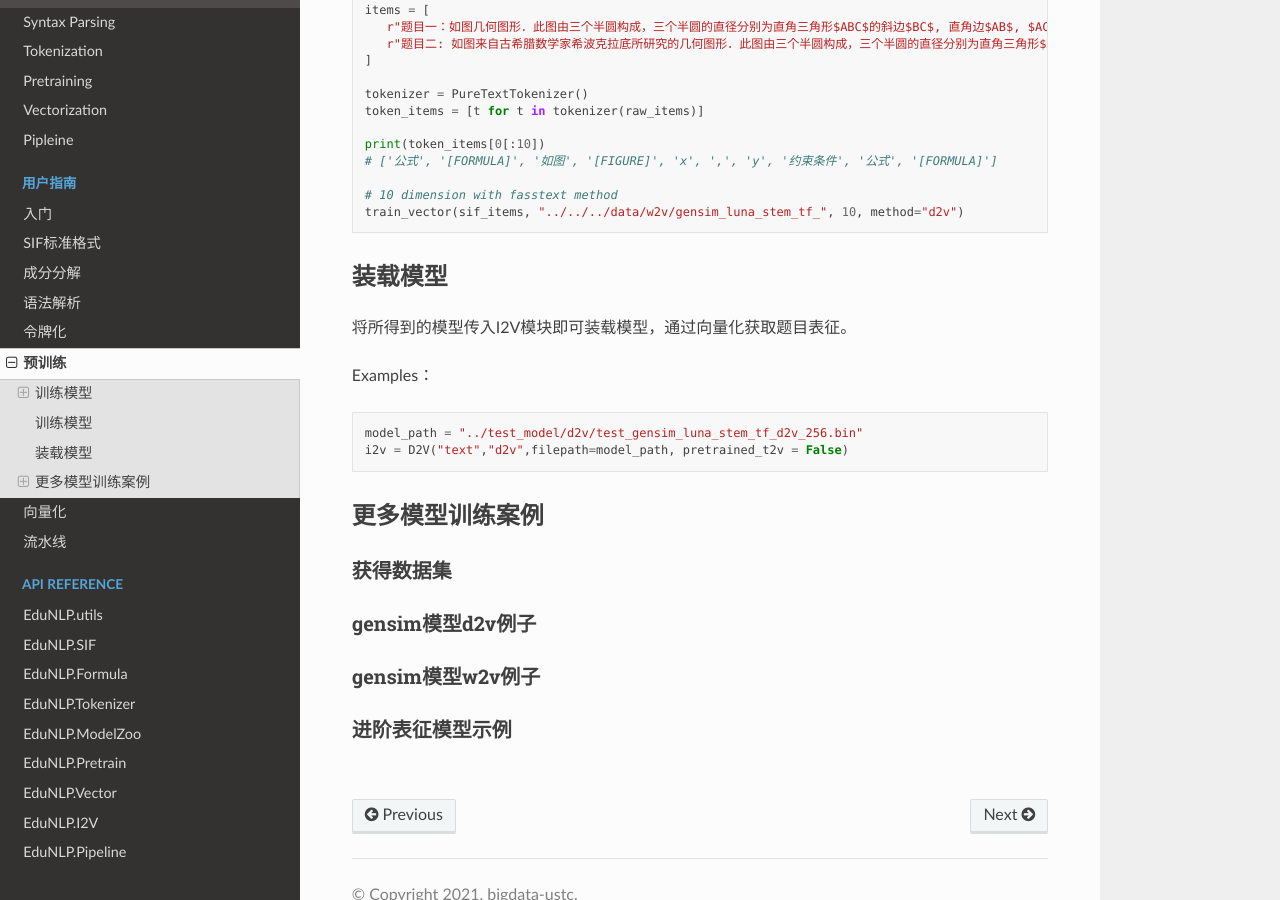
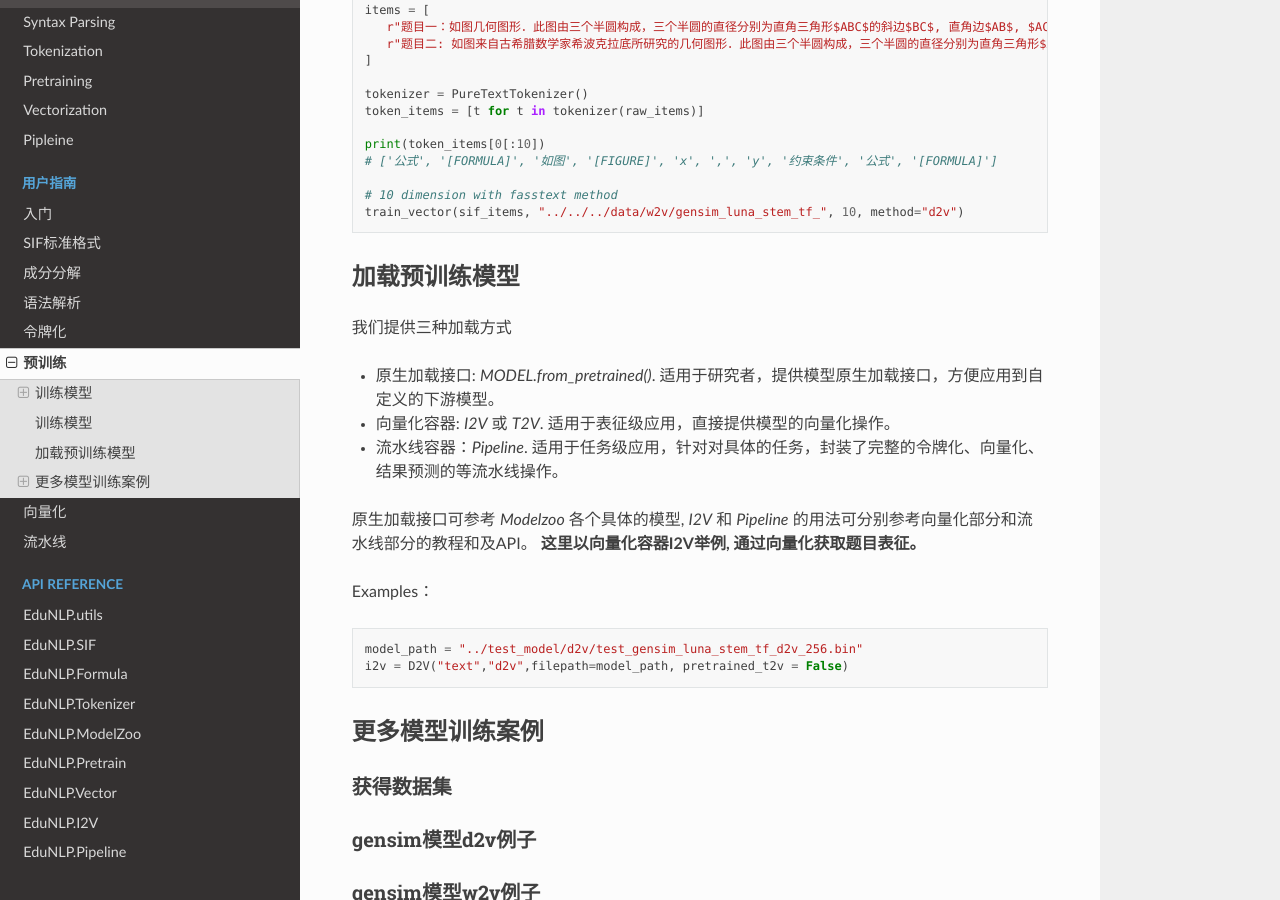
Before and after one commit to bigdata-ustc/EduNLP, a Sphinx documentation site: the page built from docs/source/tutorial/zh/pretrain.rst, in a window 1280 px wide and 900 px high, scrolled down 1718 px. Built offline with Sphinx 7.4.7 and the Read the Docs theme 2.0.0, drawn with Linux system fonts in a browser that asks for light colours; pages that are not in the unit, such as notebooks, are missing from menus; the version number is read from the project's files by our own code.

Commit message:
Update Docs

```diff
--- a/docs/source/tutorial/zh/pretrain.rst
+++ b/docs/source/tutorial/zh/pretrain.rst
@@ -104,10 +104,17 @@ Examples：
    train_vector(sif_items, "../../../data/w2v/gensim_luna_stem_tf_", 10, method="d2v")
 
 
-装载模型
+加载预训练模型
 -----------------------
 
-将所得到的模型传入I2V模块即可装载模型，通过向量化获取题目表征。
+我们提供三种加载方式
+
+* 原生加载接口: `MODEL.from_pretrained()`. 适用于研究者，提供模型原生加载接口，方便应用到自定义的下游模型。
+* 向量化容器: `I2V` 或 `T2V`. 适用于表征级应用，直接提供模型的向量化操作。
+* 流水线容器：`Pipeline`. 适用于任务级应用，针对对具体的任务，封装了完整的令牌化、向量化、结果预测的等流水线操作。
+
+原生加载接口可参考 `Modelzoo` 各个具体的模型, `I2V` 和 `Pipeline` 的用法可分别参考向量化部分和流水线部分的教程和及API。
+**这里以向量化容器I2V举例, 通过向量化获取题目表征。**
 
 Examples：
 
--- a/docs/source/tutorial/zh/vectorization.rst
+++ b/docs/source/tutorial/zh/vectorization.rst
@@ -54,6 +54,8 @@ I2V 向量化容器
 |    bert_math_768   |         数学           |
 +--------------------+------------------------+
 |    bert_taledu_768 |         数学           |
++--------------------+------------------------+
+|    bert_math_ptc |         数学           |
 +--------------------+------------------------+
 |    disenq_math_256 |         数学           |
 +--------------------+------------------------+
```
Also changed, not shown: 3 other files.
